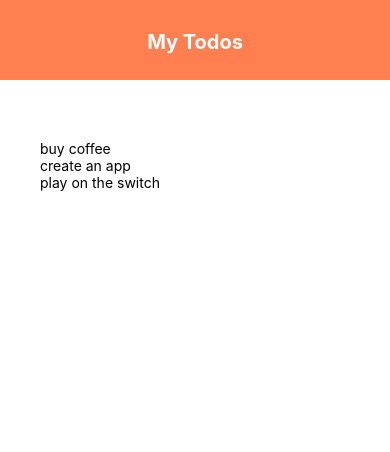
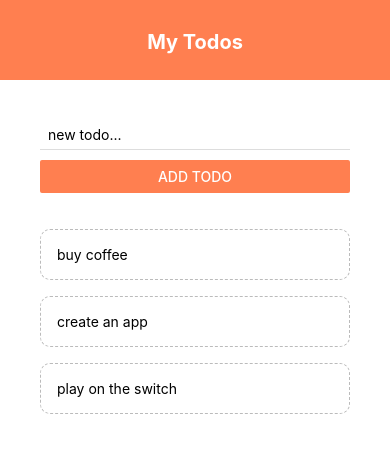
Before and after one commit to smer007/react-native-todo, a React Native app: screen / in a window 390 px wide. Shown: the top 452 px of the page. Built offline with nearby package versions, Linux system fonts and the light colour scheme.

Commit message:
adds AddTodo and TodoItem components

```diff
--- a/App.js
+++ b/App.js
@@ -6,7 +6,9 @@ import {
   TouchableOpacity,
   View
 } from 'react-native';
-import Header from './components/Header'
+import Header from './components/Header';
+import TodoItem from './components/TodoItem';
+import AddTodo from './components/AddTodo';
 
 export default function App() {
   const [todos, setTodos] = useState([
@@ -15,16 +17,32 @@ export default function App() {
     { text: 'play on the switch', key: '3' }
   ]);
 
+  const pressHandler = keyPressed => {
+    setTodos(prevState => {
+      return prevState.filter(({ key }) => key !== keyPressed)
+    })
+  }
+
+  const addTodoHandler = text => {
+    const key = (todos.length + 1).toString();
+    setTodos(prevState => {
+      return [
+        { text, key },
+        ...prevState,
+      ]
+    });
+  }
+
   return (
     <View style={styles.container}>
       <Header />
       <View style={styles.content}>
-        { /* to form */ }
+        <AddTodo submitHandler={addTodoHandler} />
         <View style={styles.list}>
           <FlatList
             data={todos}
-            renderItem={({ item: { text } }) => (
-              <Text>{text}</Text>
+            renderItem={({ item }) => (
+              <TodoItem item={item} pressHandler={pressHandler} />
             )}
             />
         </View>
--- /dev/null
+++ b/components/AddTodo.js
@@ -0,0 +1,37 @@
+import React, { useState } from 'react';
+import {
+  Button,
+  StyleSheet,
+  Text,
+  TextInput,
+  View
+} from 'react-native';
+
+export default function AddTodo({ submitHandler }) {
+  const [text, setText] = useState('');
+
+  const changeHandler = value => {
+    setText(value);
+  }
+
+  return (
+    <View>
+      <TextInput
+        style={styles.input}
+        placeholder='new todo...'
+        onChangeText={changeHandler}
+      />
+      <Button onPress={() => submitHandler(text)} title="Add todo" color="coral" />
+    </View>
+  );
+}
+
+const styles = StyleSheet.create({
+  input: {
+    marginBottom: 10,
+    paddingHorizontal: 8,
+    paddingVertical: 6,
+    borderBottomWidth: 1,
+    borderBottomColor: '#ddd',
+  }
+});
--- /dev/null
+++ b/components/TodoItem.js
@@ -0,0 +1,28 @@
+import React from 'react';
+import {
+  StyleSheet,
+  Text,
+  TouchableOpacity,
+  View
+} from 'react-native';
+
+export default function TodoItem({ item: {key, text}, pressHandler }) {
+
+  return (
+    <TouchableOpacity onPress={() => pressHandler(key)}>
+      <Text style={styles.item}>{text}</Text>
+    </TouchableOpacity>
+  );
+}
+
+const styles = StyleSheet.create({
+  item: {
+    padding: 16,
+    marginTop: 16,
+    borderColor: '#bbb',
+    borderWidth: 1,
+    borderStyle: "dashed",
+    borderRadius: 1,
+    borderRadius: 10,
+  }
+});
```
